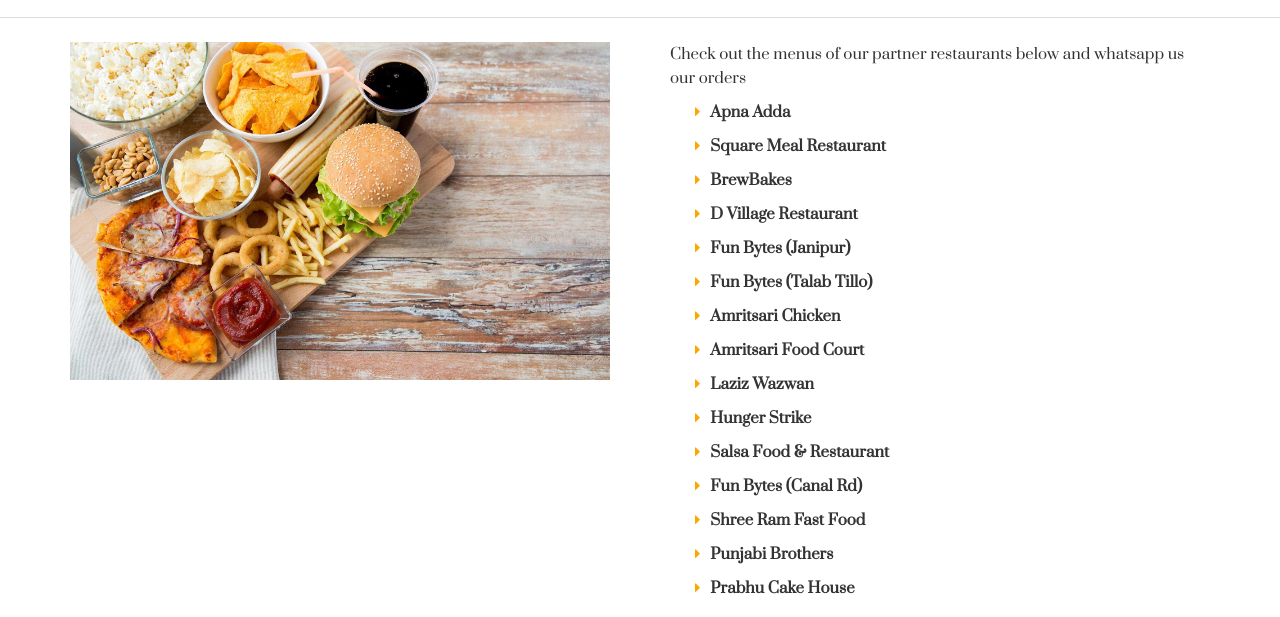
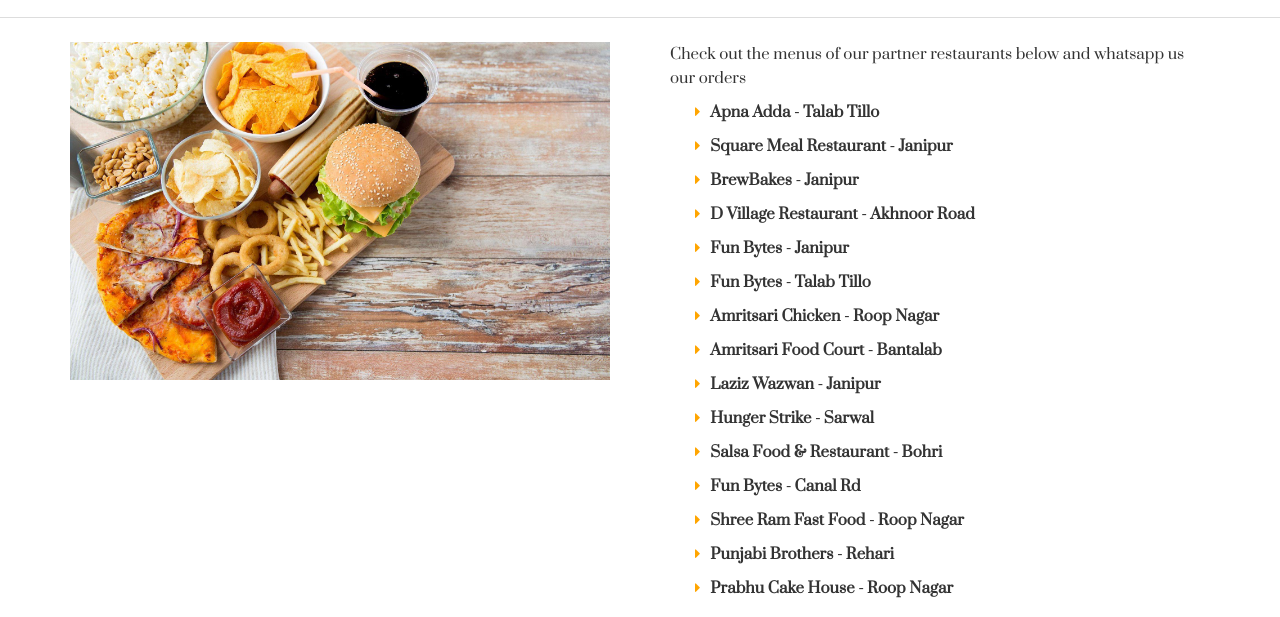
Before and after one commit to parcelservice/parcelservice.github.io, a plain HTML site: page food.html in a window 1280 px wide. Shown: the part 73-690 px from the top of the page. Drawn offline with nearby package versions, Linux system fonts and the light colour scheme; grey boxes are pictures that could not be loaded.

Commit message:
Update food.html

```diff
--- a/food.html
+++ b/food.html
@@ -68,24 +68,21 @@
                  <div class="mu-about-us-right">
                  <p>Check out the menus of our partner restaurants below and whatsapp us our orders</p>
                   <ul>
-			    <li><b><a href = "https://docs.google.com/document/d/1MUN6CB-ug5X7ybdeyJKGC_SxwVeRkkAMblJfQarMP6c/edit?usp=sharing">Apna Adda</a></b></li>
-			  <li><b><a href = "https://docs.google.com/document/d/19sDiSlvjYEXqftCwIXFWHhCCMNf-KA-37WdNYVWAvls/edit?usp=drivesdk">Square Meal Restaurant</a></b></li>
-			  <li><b><a href = "https://docs.google.com/document/d/1h2eT0TP36gRACY2hlLMC8nVDF_9KRyydpVsp9rrQ_iU/edit?usp=drivesdk">BrewBakes </a></b></li>
-			  <li><b><a href = "https://docs.google.com/document/d/1gY6hBcdAdV67pcs2c-cekBFT9CaU-unYFsabQmyga2Q/edit?usp=drivesdk">D Village Restaurant</a></b></li>
-			  <li><b><a href = "https://docs.google.com/document/d/1WA8XsqIWvHTv6vzmmkXzxpBleS-UDGf1miVAP_qkZIY/edit?usp=drivesdk">Fun Bytes (Janipur) </a></b></li>
-			  <li><b><a href = "https://docs.google.com/document/d/1ehHqBi_hOSR9brtYA2iEXmhIvTJ0e7Z4g3AEQmaGNpo/edit?usp=drivesdk">Fun Bytes (Talab Tillo) </a></b></li>
-                    <li><b><a href = "https://docs.google.com/document/d/1DYGPGlWVWhdRcjcmUekRnaKAFUAm8CJfYa_oQjsVX9U/edit?usp=drivesdk">Amritsari Chicken</a></b></li>
-                    <li><b><a href = "https://docs.google.com/document/d/1VQc46QVXHjf5ef6q8FWMrxLEaWQvrzs79kqt8mtkouU/edit?usp=drivesdk">Amritsari Food Court</a></b></li>
-					<li><b><a href = "https://docs.google.com/document/d/13yxXAGxb8xI_EiGyikkC5PrrBnQQsBYS1PvnC6AGaNo/edit?usp=drivesdk">Laziz Wazwan</a></b></li>
-
-					<li><b><a href = "https://docs.google.com/document/d/1xiU9q5s58h26fYOjp6RaGYNiYcp-DmNnebAYa68Twfk/edit?usp=drivesdk">Hunger Strike</a></b></li>
-					<li><b><a href = "https://docs.google.com/document/d/1NnysOMHssKC6JmRuV0EuDI-zBrfDl2FKauAMKxbMpP0/edit?usp=drivesdk">Salsa Food & Restaurant</a></b></li>
-					<li><b><a href = "https://docs.google.com/document/d/17mFPUHdJIb8RkK3b9tqqIeRnQK0N_Imhut6E9DOmNFw/edit?usp=drivesdk">Fun Bytes (Canal Rd)</a></b></li>
-					<li><b><a href = "https://docs.google.com/document/d/1fgnklsWTgUiSpk0Etd7qk8nUpkAUD6eLylT6PxkgDgI/edit?usp=drivesdk">Shree Ram Fast Food</a></b></li>
-					<li><b><a href = "https://docs.google.com/document/d/1HPcNzlwh2RNImnKHdoiNy9DPCKs0Ia8kqy6Pkh9EwmM/edit?usp=drivesdk">Punjabi Brothers</a></b></li>
-
-
-			  		<li><b><a href = "https://docs.google.com/document/d/1FgyAnN3I8fuX7xcRHf15AW2hEyr4l80NFu47_OCwcm8/edit?usp=drivesdk">Prabhu Cake House</a></b></li>
+			    <li><b><a href = "https://docs.google.com/document/d/1MUN6CB-ug5X7ybdeyJKGC_SxwVeRkkAMblJfQarMP6c/edit?usp=sharing">Apna Adda - Talab Tillo</a></b></li>
+			  <li><b><a href = "https://docs.google.com/document/d/19sDiSlvjYEXqftCwIXFWHhCCMNf-KA-37WdNYVWAvls/edit?usp=drivesdk">Square Meal Restaurant - Janipur</a></b></li>
+			  <li><b><a href = "https://docs.google.com/document/d/1h2eT0TP36gRACY2hlLMC8nVDF_9KRyydpVsp9rrQ_iU/edit?usp=drivesdk">BrewBakes - Janipur</a></b></li>
+			  <li><b><a href = "https://docs.google.com/document/d/1gY6hBcdAdV67pcs2c-cekBFT9CaU-unYFsabQmyga2Q/edit?usp=drivesdk">D Village Restaurant - Akhnoor Road</a></b></li>
+			  <li><b><a href = "https://docs.google.com/document/d/1WA8XsqIWvHTv6vzmmkXzxpBleS-UDGf1miVAP_qkZIY/edit?usp=drivesdk">Fun Bytes - Janipur </a></b></li>
+			  <li><b><a href = "https://docs.google.com/document/d/1ehHqBi_hOSR9brtYA2iEXmhIvTJ0e7Z4g3AEQmaGNpo/edit?usp=drivesdk">Fun Bytes - Talab Tillo </a></b></li>
+                    <li><b><a href = "https://docs.google.com/document/d/1DYGPGlWVWhdRcjcmUekRnaKAFUAm8CJfYa_oQjsVX9U/edit?usp=drivesdk">Amritsari Chicken - Roop Nagar</a></b></li>
+                    <li><b><a href = "https://docs.google.com/document/d/1VQc46QVXHjf5ef6q8FWMrxLEaWQvrzs79kqt8mtkouU/edit?usp=drivesdk">Amritsari Food Court - Bantalab</a></b></li>
+					<li><b><a href = "https://docs.google.com/document/d/13yxXAGxb8xI_EiGyikkC5PrrBnQQsBYS1PvnC6AGaNo/edit?usp=drivesdk">Laziz Wazwan - Janipur</a></b></li>
+					<li><b><a href = "https://docs.google.com/document/d/1xiU9q5s58h26fYOjp6RaGYNiYcp-DmNnebAYa68Twfk/edit?usp=drivesdk">Hunger Strike - Sarwal</a></b></li>
+					<li><b><a href = "https://docs.google.com/document/d/1NnysOMHssKC6JmRuV0EuDI-zBrfDl2FKauAMKxbMpP0/edit?usp=drivesdk">Salsa Food & Restaurant - Bohri</a></b></li>
+					<li><b><a href = "https://docs.google.com/document/d/17mFPUHdJIb8RkK3b9tqqIeRnQK0N_Imhut6E9DOmNFw/edit?usp=drivesdk">Fun Bytes - Canal Rd</a></b></li>
+					<li><b><a href = "https://docs.google.com/document/d/1fgnklsWTgUiSpk0Etd7qk8nUpkAUD6eLylT6PxkgDgI/edit?usp=drivesdk">Shree Ram Fast Food - Roop Nagar</a></b></li>
+					<li><b><a href = "https://docs.google.com/document/d/1HPcNzlwh2RNImnKHdoiNy9DPCKs0Ia8kqy6Pkh9EwmM/edit?usp=drivesdk">Punjabi Brothers - Rehari</a></b></li>
+			  		<li><b><a href = "https://docs.google.com/document/d/1FgyAnN3I8fuX7xcRHf15AW2hEyr4l80NFu47_OCwcm8/edit?usp=drivesdk">Prabhu Cake House - Roop Nagar</a></b></li>
 
 
                   </ul>
```
